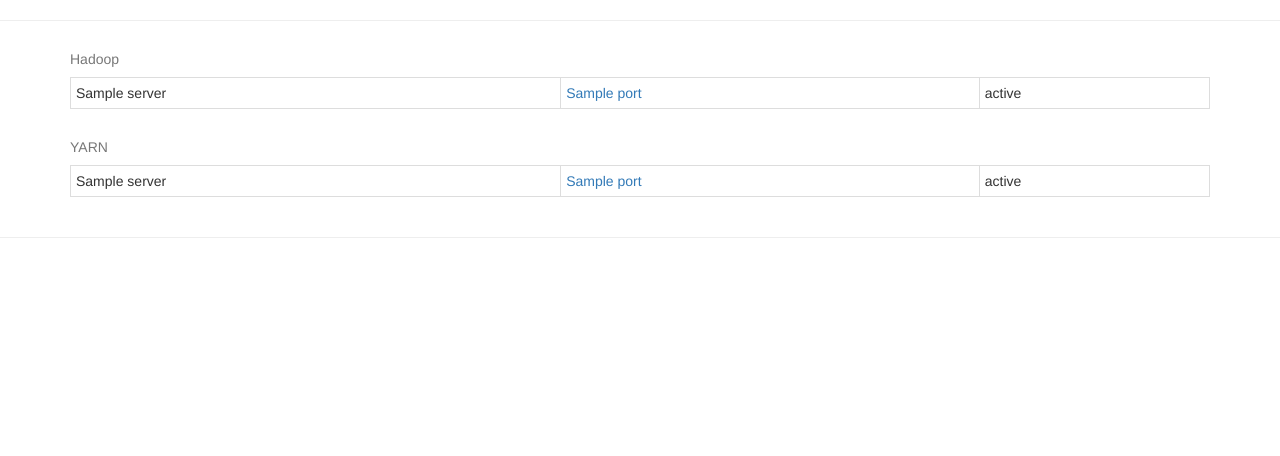
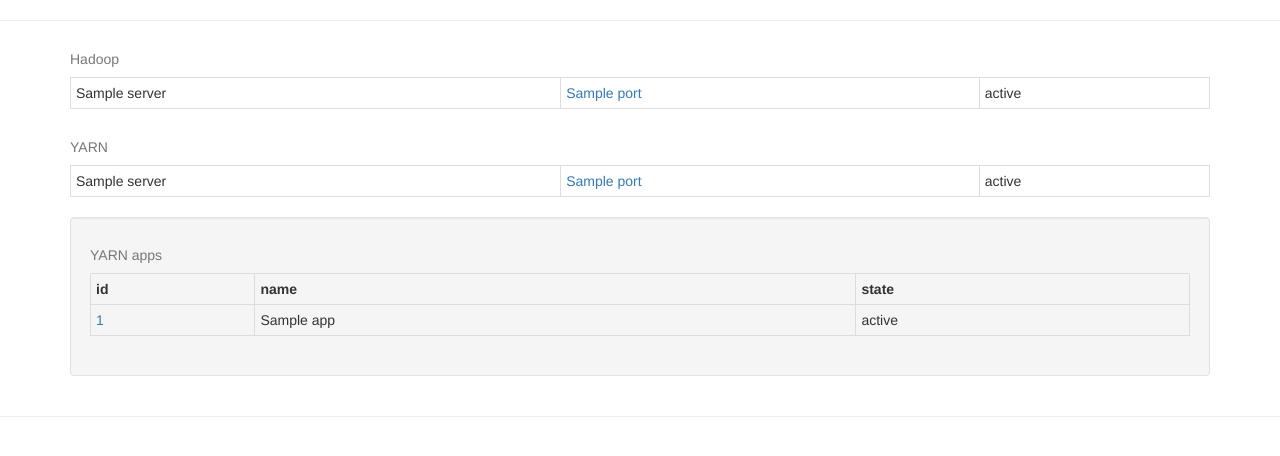
Before and after one commit to gavinln/spark_ubuntu, a Flask app: template python/templates/server_list.html in a window 1280 px wide. Shown: the top 456 px of the page. Run offline with Flask 2, Linux system fonts and the light colour scheme; the template is opened without the code that fills it: most values are stand-ins (such as "Sample title", 1, 10 or a date in 2020); some libraries are stand-ins or nearby versions.

Commit message:
Added yarn-api-client to display yarn jobs

```diff
--- a/python/server_list.py
+++ b/python/server_list.py
@@ -61,10 +61,13 @@ def getClusterInfo():
     data = rm.cluster_information().data
     return data.get('clusterInfo', None)
 
-YarnApp = namedtuple('YarnAppInfo', ['id', 'trackingUrl', 'state'])
+YarnApp = namedtuple('YarnAppInfo', ['id', 'name', 'trackingUrl', 'state'])
 
 
-def getYarnApps():
+def getYarnApps(hostUrl):
+    urlHostPort = flask.request.host.split(':')
+    url_base = 'http://%s' % urlHostPort[0]
+
     yarnApps = []
     rm = ResourceManager(address='localhost', port=8088)
     data = rm.cluster_applications().data
@@ -73,9 +76,12 @@ def getYarnApps():
         appList = apps.get('app', None)
         if appList:
             for app in appList:
+                hostPort = app['trackingUrl'].split(':')
+                url = ':'.join([url_base, hostPort[2]])
                 yarnApps.append(YarnApp._make((
                     app['id'],
-                    app['trackingUrl'],
+                    app['name'],
+                    url,
                     app['state'])))
     return yarnApps
 
@@ -87,7 +93,7 @@ def server_list():
 
     hadoopList = ServerList.initialize(hadoop)
     yarnList = ServerList.initialize(yarn)
-    yarnApps = getYarnApps()
+    yarnApps = getYarnApps(flask.request.host)
     return render_template('server_list.html',
                            url_base=url_base,
                            hadoop=hadoopList,
--- a/python/templates/server_list.html
+++ b/python/templates/server_list.html
@@ -43,6 +43,22 @@
                 {% endfor %}
             </tbody>
         </table>
+        <div class="well">
+            <table class="table table-condensed table-bordered">
+                <caption>YARN apps</caption>
+                <tbody>
+                    <tr><th>id</th>
+                        <th>name</th>
+                        <th>state</th></tr>
+                    {% for app in yarnApps %}
+                    <tr><td><a href="{{ app.trackingUrl }}"
+                                target="_blank">{{ app.id}}</app></td>
+                        <td>{{ app.name}}</a></td>
+                        <td>{{ app.state }}</td></tr>
+                    {% endfor %}
+                </tbody>
+            </table>
+        </div>
     </div>
     <hr/>
 
```
Also changed, not shown: 1 other file.
